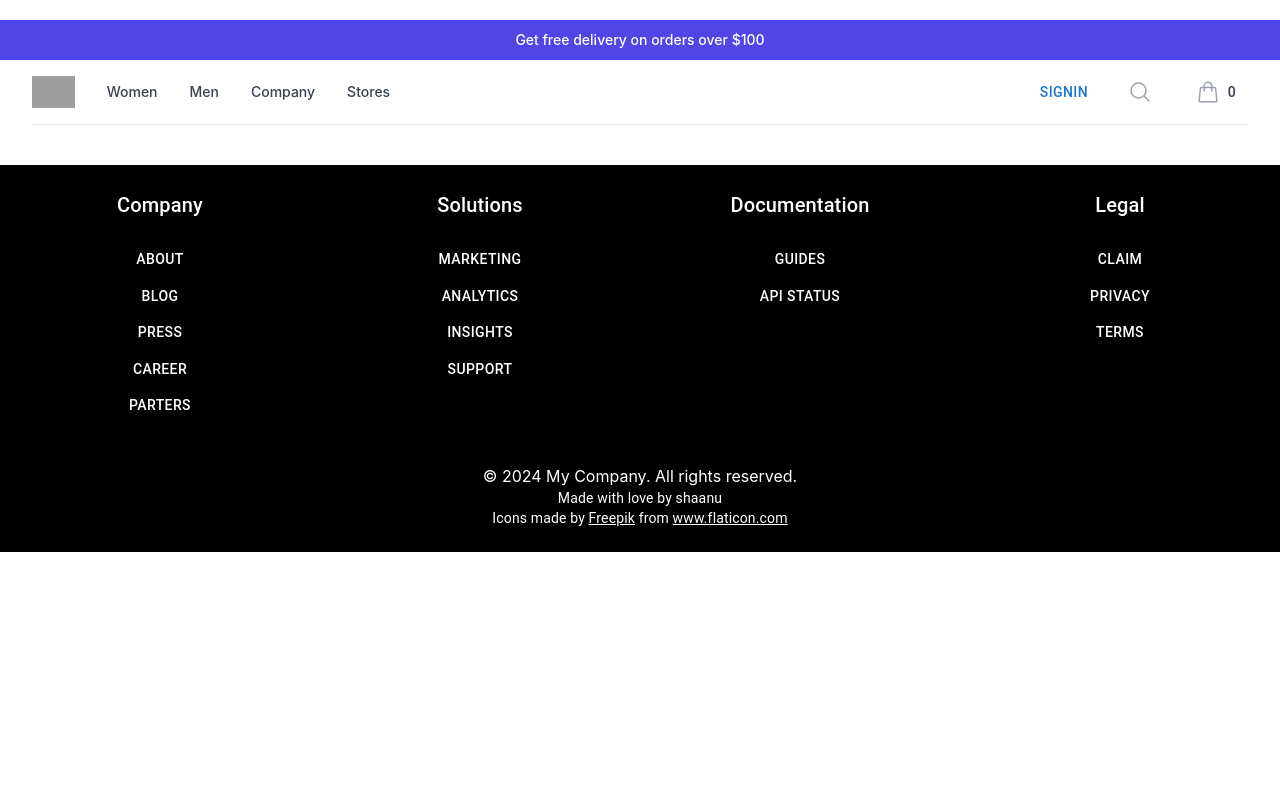
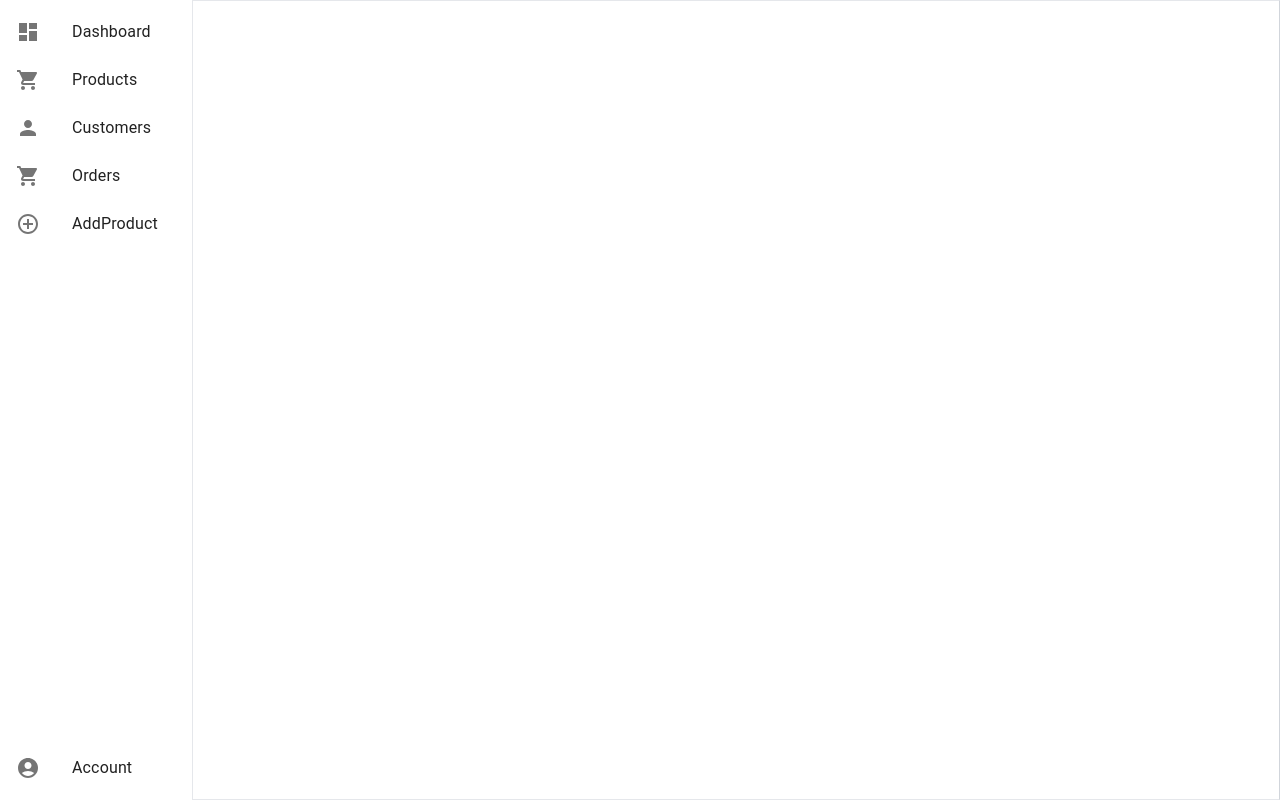
Before and after one commit to shahanasha/Ecommerce-React-SpringBoot-TailwindCss, a React (Create React App) app: page /admin in a window 1280 px wide. Built offline with nearby package versions, Linux system fonts and the light colour scheme; grey boxes are pictures that could not be loaded.

Commit message:
admin set up

```diff
--- /dev/null
+++ b/src/Admin/Admin.jsx
@@ -0,0 +1,99 @@
+import { CssBaseline, Drawer, List, ListItem, ListItemButton, ListItemIcon, ListItemText, Toolbar, useMediaQuery } from '@mui/material';
+import { Box, useTheme } from '@mui/system';
+import React, { useState } from 'react'
+import { Route, Routes, useNavigate } from 'react-router-dom';
+import DashboardIcon from '@mui/icons-material/Dashboard';
+import ShoppingCartIcon from '@mui/icons-material/ShoppingCart';
+import PersonIcon from '@mui/icons-material/Person';
+import ControlPointIcon from '@mui/icons-material/ControlPoint';
+import AccountCircleIcon from '@mui/icons-material/AccountCircle';
+import CreateProductForm from './components/CreateProductForm';
+import ProductsTable from './components/ProductsTable';
+import OrdersTable from './components/OrdersTable';
+import CustomersTable from './components/CustomersTable';
+import AdminDashboard from './components/Dashboard';
+
+const menu = [
+    { name: "Dashboard", path: "/admin", icon: <DashboardIcon /> },
+    { name: "Products", path: "/admin/products", icon: <ShoppingCartIcon /> },
+    { name: "Customers", path: "/admin/customers", icon: <PersonIcon /> },
+    { name: "Orders", path: "admin/orders", icon: <ShoppingCartIcon /> },
+    { name: "AddProduct", path: "/admin/product/create", icon: <ControlPointIcon /> },
+]
+
+const Admin = () => {
+    const theme = useTheme();
+    const isLargeScreen = useMediaQuery(theme.breakpoints.up("lg"));
+    const [sideBarVisible, setSideBarVisible] = useState(false);
+    const navigate = useNavigate();
+
+
+    const drawer = (
+        <Box
+            sx={{
+                overflow: "auto",
+                display: "flex",
+                flexDirection: "column",
+                justifyContent: "space-between",
+                height:"100%"
+            }}
+        >
+            <>
+            {/* {isLargeScreen && <Toolbar />} */}
+            <List>
+                {menu.map((item, index) => <ListItem key={item.name} disablePadding onClick={() => navigate(item.path)}>
+                    <ListItemButton>
+                        <ListItemIcon>
+                            {item.icon}
+                        </ListItemIcon>
+                        <ListItemText>{item.name}</ListItemText>
+                    </ListItemButton>
+                </ListItem>)}
+            </List>
+            </>
+
+            <List>
+                <ListItem disablePadding >
+                    <ListItemButton>
+                        <ListItemIcon>
+                            <AccountCircleIcon />
+
+                        </ListItemIcon>
+                        <ListItemText>Account</ListItemText>
+                    </ListItemButton>
+                </ListItem>
+            </List>
+        </Box>
+    )
+
+
+    return (
+        <div>
+
+            <div className='flex h-[100vh] '>
+
+                <CssBaseline />
+
+                   <div className='w-[15%] '>
+                        {drawer}
+                   </div>
+
+                <div className='w-[85%] border border-r-gray-300 h-full'>
+
+                    <Routes>
+
+                        <Route path='/' element={<AdminDashboard/>}></Route>
+                        <Route path='/product/create' element={<CreateProductForm/>}></Route>
+                        <Route path='/products' element={<ProductsTable/>}></Route>
+                        <Route path='/orders' element={<OrdersTable/>}></Route>
+                        <Route path='/customers' element={<CustomersTable/>}></Route>
+
+                    </Routes>
+                </div>
+
+            </div>
+        </div>
+    )
+}
+
+export default Admin
--- /dev/null
+++ b/src/Admin/components/Achievement.jsx
@@ -0,0 +1,9 @@
+import React from 'react'
+
+const Achievement = () => {
+  return (
+    <div>Achievement</div>
+  )
+}
+
+export default Achievement
--- /dev/null
+++ b/src/Admin/components/CreateProductForm.jsx
@@ -0,0 +1,9 @@
+import React from 'react'
+
+const CreateProductForm = () => {
+  return (
+    <div>CreateProductForm</div>
+  )
+}
+
+export default CreateProductForm
--- /dev/null
+++ b/src/Admin/components/CustomersTable.jsx
@@ -0,0 +1,9 @@
+import React from 'react'
+
+const CustomersTable = () => {
+  return (
+    <div>CustomersTable</div>
+  )
+}
+
+export default CustomersTable
--- /dev/null
+++ b/src/Admin/components/Dashboard.jsx
@@ -0,0 +1,16 @@
+import { Grid } from '@mui/material'
+import React from 'react'
+
+const AdminDashboard = () => {
+  return (
+    <div className=''>
+
+        <Grid container spacing={2}>
+          <Grid item xs={12} md={4}></Grid>
+        </Grid>
+
+    </div>
+  )
+}
+
+export default AdminDashboard
--- /dev/null
+++ b/src/Admin/components/OrdersTable.jsx
@@ -0,0 +1,9 @@
+import React from 'react'
+
+const OrdersTable = () => {
+  return (
+    <div>OrdersTable</div>
+  )
+}
+
+export default OrdersTable
--- /dev/null
+++ b/src/Admin/components/ProductsTable.jsx
@@ -0,0 +1,9 @@
+import React from 'react'
+
+const ProductsTable = () => {
+  return (
+    <div>ProductsTable</div>
+  )
+}
+
+export default ProductsTable
--- a/src/App.js
+++ b/src/App.js
@@ -10,6 +10,7 @@ import Product from './Customer/components/Product/Product';
 import ProductDetails from './Customer/components/ProductDetails/ProductDetails';
 import HomePage from './Customer/pages/HomePage/HomePage';
 import CustomerRouters from './Routers/CustomerRouters';
+import AdminRouters from './Routers/AdminRouters';
 
 function App() {
   return (
@@ -18,6 +19,7 @@ function App() {
 
       <Routes>
         <Route path='/*' element={<CustomerRouters/>} ></Route>
+        <Route path='/admin/*' element={<AdminRouters/>}></Route>
       </Routes>
 
     </div>
--- /dev/null
+++ b/src/Routers/AdminRouters.jsx
@@ -0,0 +1,15 @@
+import React from 'react'
+import { Route, Routes } from 'react-router-dom'
+import Admin from '../Admin/Admin'
+
+const AdminRouters = () => {
+  return (
+    <div>
+        <Routes>
+            <Route path='/*' element={<Admin/>}></Route>
+        </Routes>
+    </div>
+  )
+}
+
+export default AdminRouters
```
